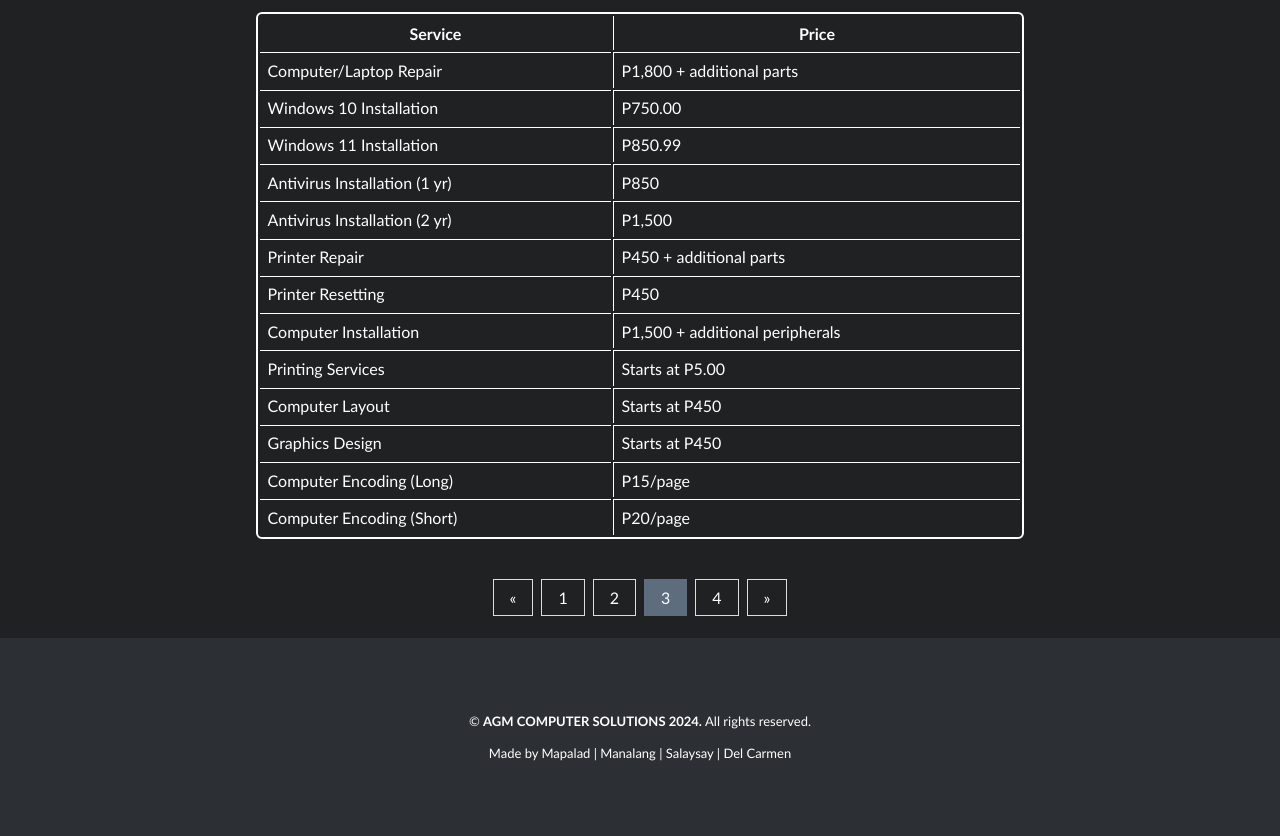
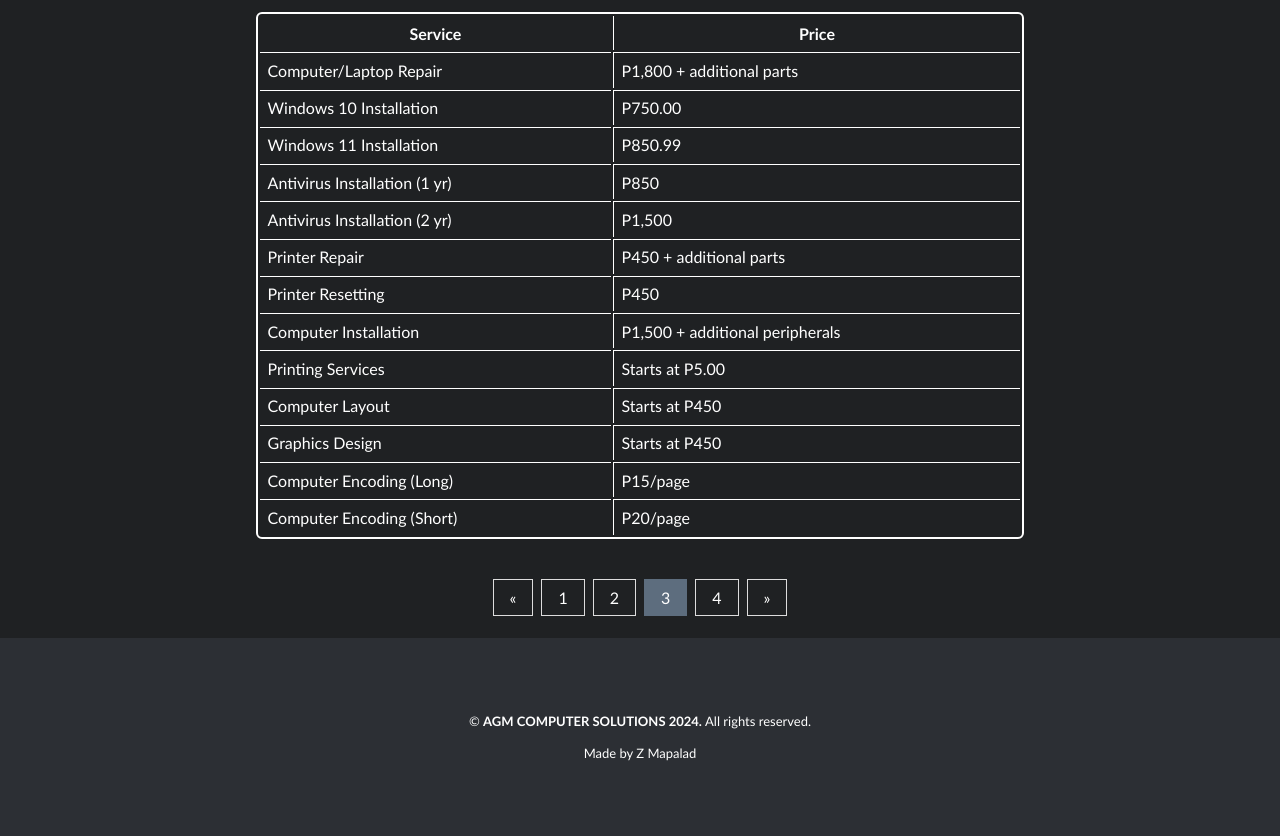
Before and after one commit to zmpld/agmcomputer.github.io, a plain HTML site: page services.html in a window 1280 px wide. Shown: the part 1328-2164 px from the top of the page. Drawn offline with nearby package versions, Linux system fonts and the light colour scheme; a script that the page names is missing.

Commit message:
Update services.html

```diff
--- a/services.html
+++ b/services.html
@@ -155,7 +155,7 @@
     </div>
     <br>
     <section class="footer">&copy; <b>AGM COMPUTER SOLUTIONS 2024. </b> All rights reserved.<br><br>
-			Made by Mapalad | Manalang | Salaysay | Del Carmen</section>
+			Made by Z Mapalad</section>
 	<script src="script.js"></script>
 	<script type="module" src="https://unpkg.com/ionicons@7.1.0/dist/ionicons/ionicons.esm.js"></script>
 	<script nomodule src="https://unpkg.com/ionicons@7.1.0/dist/ionicons/ionicons.js"></script>
```
